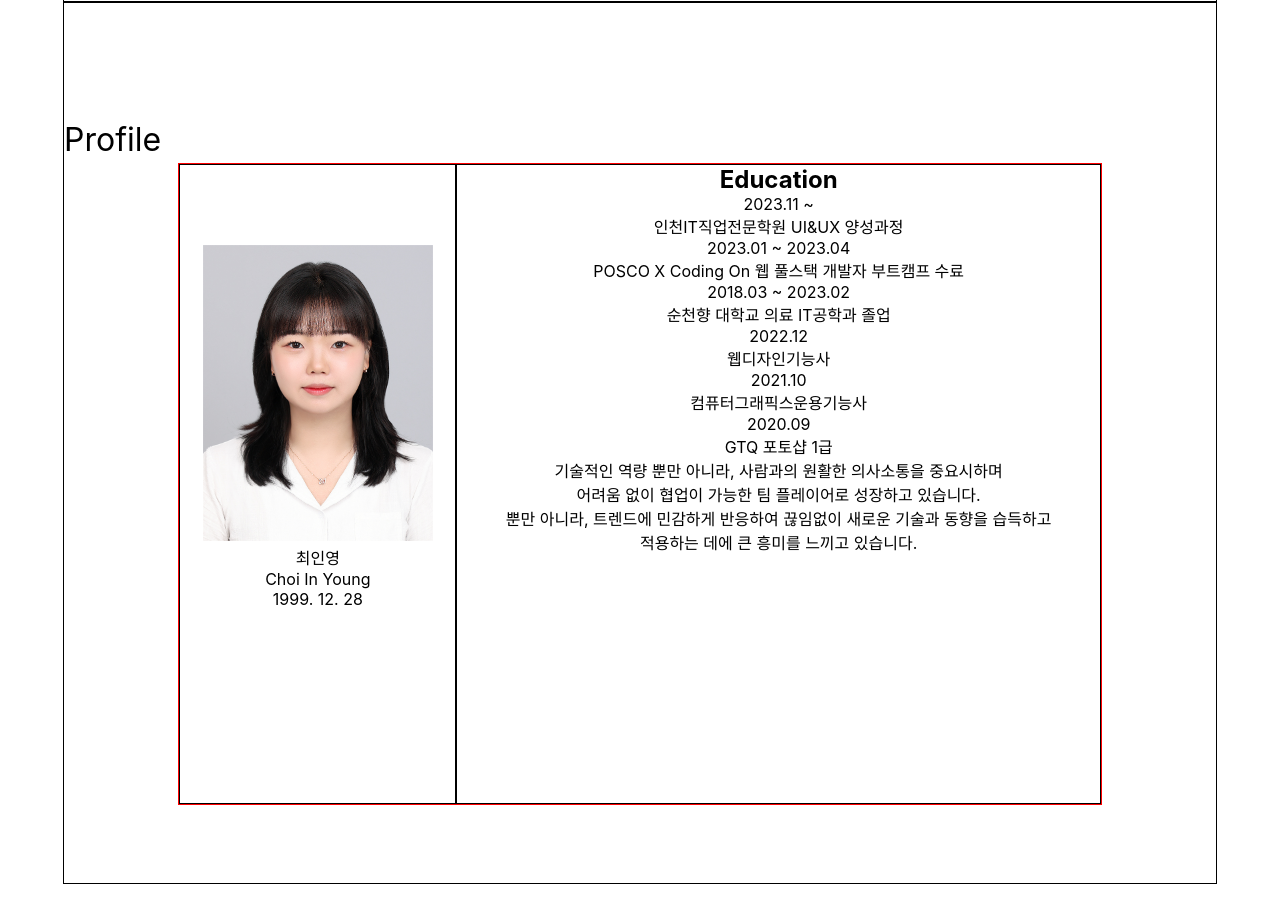
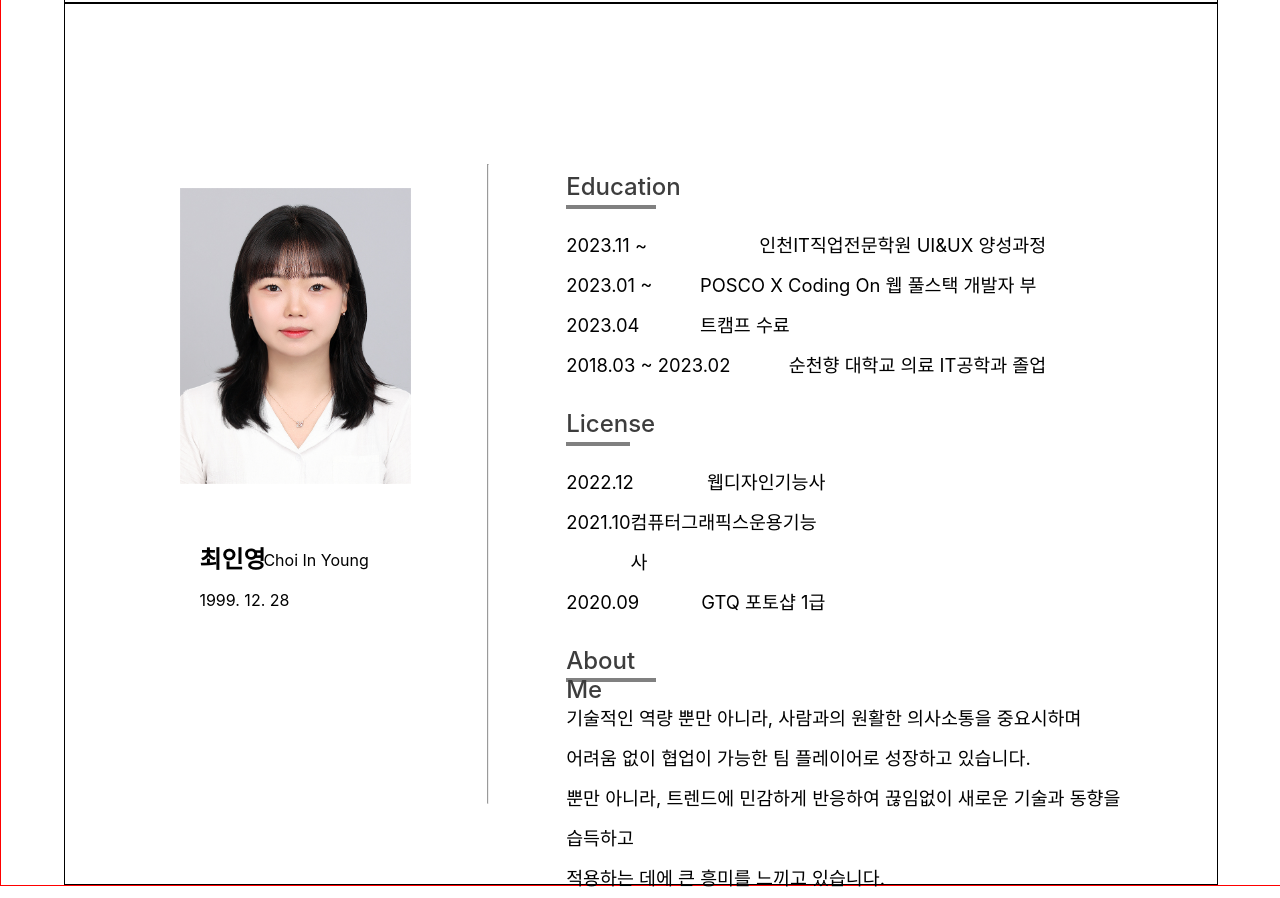
Before and after one commit to choiinyoung/portfolio, a React (Create React App) app: page / in a window 1280 px wide. Shown: the part 880-1778 px from the top of the page. Built offline with nearby package versions, Linux system fonts and the light colour scheme.

Commit message:
Profile.jsx_수정
Profile.jsx_수정

```diff
--- a/src/component/Profile.jsx
+++ b/src/component/Profile.jsx
@@ -4,8 +4,6 @@ import "../style/Profile.scss";
 export default function Profile() {
   return (
     <div className="profile">
-      <span className="title">Profile</span>
-
       <div>
         <div className="left_content">
           <img src={mainImg} alt="사진" />
@@ -15,6 +13,7 @@ export default function Profile() {
             <p>1999. 12. 28</p>
           </div>
         </div>
+        <hr></hr>
         <div className="right_content">
           <div className="education">
             <h2>Education</h2>
@@ -34,6 +33,8 @@ export default function Profile() {
             </ul>
           </div>
           <div className="license">
+            <h2>License</h2>
+
             <ul>
               <li>
                 <p>2022.12</p>
@@ -50,6 +51,8 @@ export default function Profile() {
             </ul>
           </div>
           <div className="about">
+            <h2>About Me</h2>
+
             <p>
               기술적인 역량 뿐만 아니라, 사람과의 원활한 의사소통을 중요시하며
               <br></br>
--- a/src/style/Profile.scss
+++ b/src/style/Profile.scss
@@ -13,9 +13,13 @@
     top: 125vh;
     left: 5vw;
   }
+  hr {
+    position: relative;
+    left: 6vw;
+  }
   > div {
     display: flex;
-    border: 1px solid red;
+    // border: 1px solid red;
     position: relative;
     width: 80%;
     height: 80vh;
@@ -23,22 +27,80 @@
 
     margin: 0 auto;
     .left_content {
-      border: 1px solid;
-      width: 30%;
+      height: 100%;
+      // border: 1px solid green;
+      position: relative;
+      /* left: -3vw; */
+      top: -3vh;
+
       img {
         position: relative;
-        top: 10vh;
+        top: 6vh;
         width: 18vw;
       }
       .txt {
         position: relative;
-        bottom: -10vh;
+        margin-top: 12vh;
+        /* bottom: -10vh; */
+        left: 1.5vw;
+        text-align: left;
+        line-height: 2;
+        p {
+          &:first-of-type {
+            font-weight: bold;
+            font-size: 3vh;
+          }
+          &:nth-of-type(2) {
+            position: absolute;
+            top: 8px;
+            left: 5vw;
+          }
+        }
       }
     }
     .right_content {
-      border: 1px solid;
+      position: relative;
+      // border: 1px solid blue;
+      width: 45vw;
+      height: 100%;
+      top: 1vh;
+      left: 12vw;
+      text-align: left;
+      > div {
+        margin-bottom: 3vh;
+      }
+      h2 {
+        font-size: 3vh;
+        font-weight: 500;
+        width: 7vw;
+        height: 4.1vh;
+        border-bottom: 4px solid gray;
+        margin-bottom: 2vh;
+        color: rgb(61, 61, 61);
+      }
+      li {
+        display: flex;
+        /* border: 1px solid; */
+        width: 37.5vw;
+        justify-content: space-between;
+        font-size: 2.3vh;
+        line-height: 5vh;
+      }
+      .license {
+        h2 {
+          width: 5vw;
+        }
+        li {
+          width: 45%;
+        }
+      }
 
-      width: 70%;
+      .about {
+        p {
+          font-size: 2.3vh;
+          line-height: 5vh;
+        }
+      }
     }
   }
 }
--- a/src/style/_reset.scss
+++ b/src/style/_reset.scss
@@ -15,7 +15,7 @@ a {
 body {
   width: 100%;
   height: 100%;
-  // border: 1px solid red;
+  border: 1px solid red;
   margin: 0 auto;
   // overflow: hidden;
 }
```
